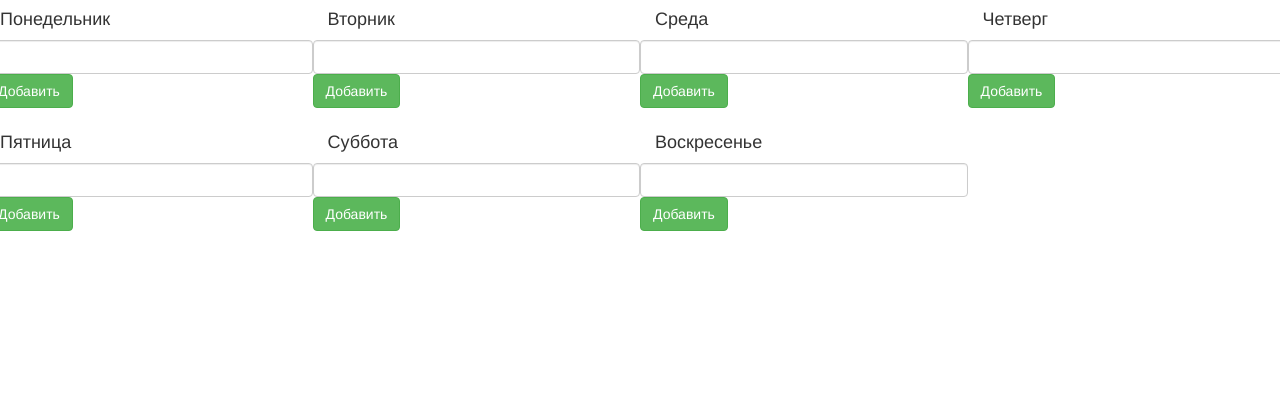
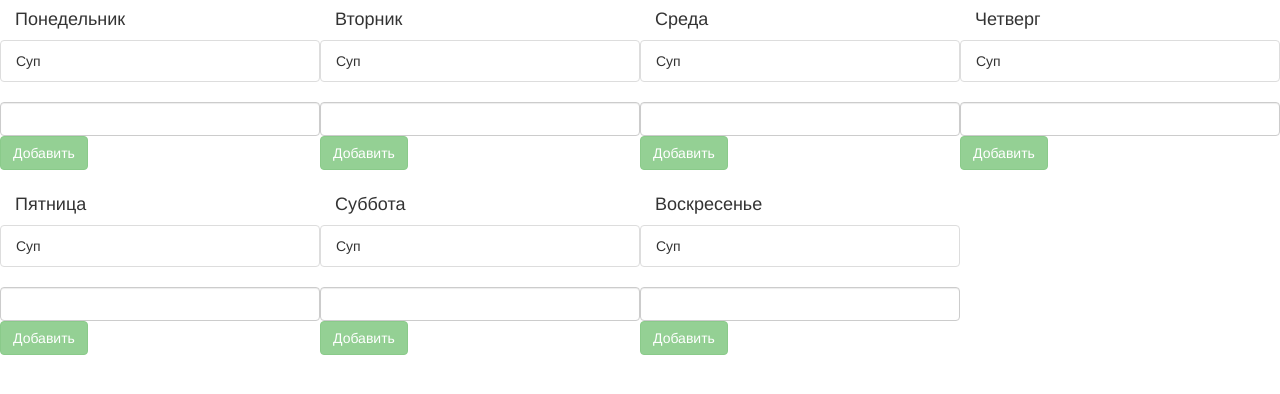
Before and after one commit to skeeph/MenuPlanner, an Angular app: page / in a window 1280 px wide. Shown: the top 394 px of the page. Built offline with nearby package versions, Linux system fonts and the light colour scheme.

Commit message:
Recipe Service

```diff
--- /dev/null
+++ b/src/app/header/header.component.html
@@ -0,0 +1,3 @@
+<p>
+  header works!
+</p>
--- /dev/null
+++ b/src/app/header/header.component.ts
@@ -0,0 +1,15 @@
+import { Component, OnInit } from '@angular/core';
+
+@Component({
+  selector: 'app-header',
+  templateUrl: './header.component.html',
+  styleUrls: ['./header.component.css']
+})
+export class HeaderComponent implements OnInit {
+
+  constructor() { }
+
+  ngOnInit() {
+  }
+
+}
--- a/src/app/week/day/day.component.html
+++ b/src/app/week/day/day.component.html
@@ -1,9 +1,27 @@
 <div class="col-md-3 day">
     <h4>{{day}}</h4>
-    <div class="form-group">
-        <div class="row">
-            <input type="text" class="form-control">
-            <button class="btn btn-success">Добавить</button>
-        </div>
+
+    <div class="row">
+        <ul class="list-group">
+            <li class="list-group-item"
+                *ngFor="let food of foods">{{food}}</li>
+
+        </ul>
+    </div>
+    <div class="row">
+        <form #f="ngForm" (ngSubmit)="onSubmit(f)">
+            <div class="form-group">
+                <input
+                    type="text"
+                    class="form-control"
+                    id="food"
+                    name="food"
+                    ngModel
+                    required
+                    #food="ngModel">
+                <button class="btn btn-success"
+                        [disabled]="!f.valid">Добавить</button>
+            </div>
+        </form>
     </div>
 </div>
--- a/src/app/week/day/day.component.ts
+++ b/src/app/week/day/day.component.ts
@@ -1,4 +1,5 @@
-import { Component, OnInit, Input } from '@angular/core';
+import { Component, OnInit, Input, ViewChild } from '@angular/core';
+import { NgForm } from '@angular/forms';
 
 @Component({
   selector: 'app-day',
@@ -6,12 +7,22 @@ import { Component, OnInit, Input } from '@angular/core';
   styleUrls: ['./day.component.css']
 })
 export class DayComponent implements OnInit {
-  @Input() day="Понедельник";
-  @Input() code="mon";
+  @Input() day = "Понедельник";
+  @Input() code = "mon";
+  @ViewChild('f') foodForm: NgForm;
+
+  foods = [
+    "Суп"
+  ]
 
   constructor() { }
 
   ngOnInit() {
   }
 
+  onSubmit(f) {
+    this.foods.push(this.foodForm.value.food);
+    this.foodForm.reset();
+  }
+
 }
--- a/src/app/week/week.component.html
+++ b/src/app/week/week.component.html
@@ -1,6 +1,5 @@
-<div class="row">
-    <app-day
-      *ngFor="let day of days"
-      [day]="dayNames[day]"
-      [code]="day"></app-day>
-</div>
+<app-day
+  *ngFor="let day of days"
+  [day]="dayNames[day]"
+  [code]="day"></app-day>
+  <!--<app-day></app-day>-->
--- a/src/app/week/week.component.ts
+++ b/src/app/week/week.component.ts
@@ -16,10 +16,16 @@ export class WeekComponent implements OnInit {
     "sat": "Суббота",
     "sun": "Воскресенье"
   };
+  num = -1;
 
   constructor() { }
 
   ngOnInit() {
+    this.num = this.getWeekNumber();
+  }
+
+  private getWeekNumber(): number {
+    return -1;
   }
 
 }
```
Also changed, not shown: src/app/app.module.ts (+9 -2 lines), src/app/product.model.ts (added, +7 -0 lines), src/app/recipe.model.ts (added, +19 -0 lines), src/app/recipe.service.ts (added, +22 -0 lines), src/app/header/header.component.css (added).
